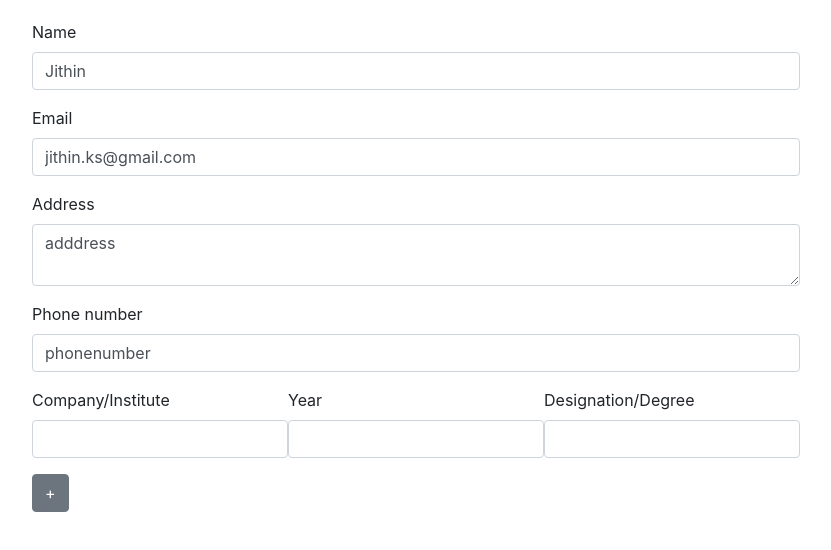
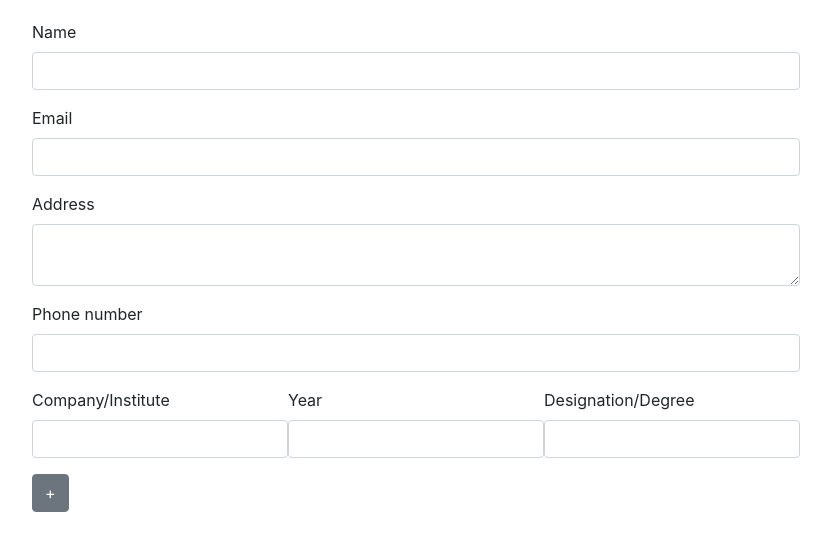
Before and after one commit to JithinKS97/resume-builder-assignment, a Next.js app: page / in a window 1280 px wide. Shown: the top 550 px of the page, without its empty margins (224-1055 px from the left). Built offline with nearby package versions, Linux system fonts and the light colour scheme.

Commit message:
added personal info adding logic

```diff
--- a/components/resume-builder/PersonalInfo.js
+++ b/components/resume-builder/PersonalInfo.js
@@ -1,31 +1,50 @@
 import { FormGroup, Label, Input } from "reactstrap";
 
 export default (props) => {
+  const { personalInfo, onChange } = props;
+  const { name, email, address, phonenumber } = personalInfo;
 
-  const { personalInfo } = props;
-  const { name, email, address, phonenumber } = personalInfo
-
-  const handleNameChange = () => {
-
+  const handleFieldChange = (e) => {
+    onChange(e.target.name, e.target.value)
   }
 
   return (
     <>
       <FormGroup>
         <Label for="exampleEmail">Name</Label>
-        <Input onChange={handleNameChange} value={name} type="text" />
+        <Input
+          onChange={handleFieldChange}
+          name="name"
+          type="text"
+          value={name}
+        />
       </FormGroup>
       <FormGroup>
         <Label for="exampleEmail">Email</Label>
-        <Input value={email} type="email" />
+        <Input
+          onChange={handleFieldChange}
+          value="email"
+          value={email}
+          type="email"
+        />
       </FormGroup>
       <FormGroup>
         <Label placeholder="Address">Address</Label>
-        <Input value={address} type="textarea" />
+        <Input
+          onChange={handleFieldChange}
+          address="address"
+          value={address}
+          type="textarea"
+        />
       </FormGroup>
       <FormGroup>
         <Label for="exampleEmail">Phone number</Label>
-        <Input value={phonenumber} type="text" />
+        <Input
+          onChange={handleFieldChange}
+          name="phonenumber"
+          value={phonenumber}
+          type="text"
+        />
       </FormGroup>
     </>
   );
--- a/components/resume-builder/index.js
+++ b/components/resume-builder/index.js
@@ -1,13 +1,24 @@
 import PersonalInfo from "./PersonalInfo";
 import ExperienceList from "./ExperienceList";
+import { useState } from "react";
 
 export default () => {
 
-  const personalInfo = {
-    name:"Jithin",
-    email:"jithin.ks@gmail.com",
-    address:"adddress",
-    phonenumber:"phonenumber"
+  const defaultInfo = {
+    name:"",
+    email:"",
+    address:"",
+    phonenumber:""
+  }
+
+  const [personalInfo, setPersonalInfo] = useState(defaultInfo)
+
+  const handleChange = (field, value) => {
+    const updatedInfo = {
+      ...personalInfo,
+      [field]:value
+    }
+    setPersonalInfo(updatedInfo)
   }
 
   return (
@@ -16,6 +27,7 @@ export default () => {
       <div className="resume-builder-container">
         <PersonalInfo
           personalInfo={personalInfo}
+          onChange={handleChange}
         />
         <ExperienceList />
       </div>
```
